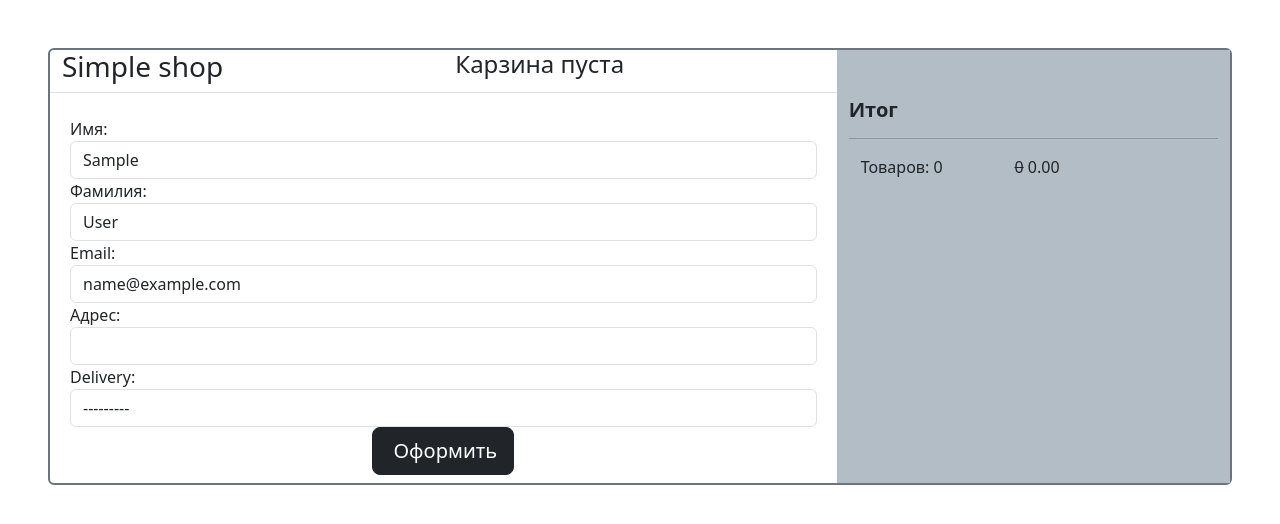
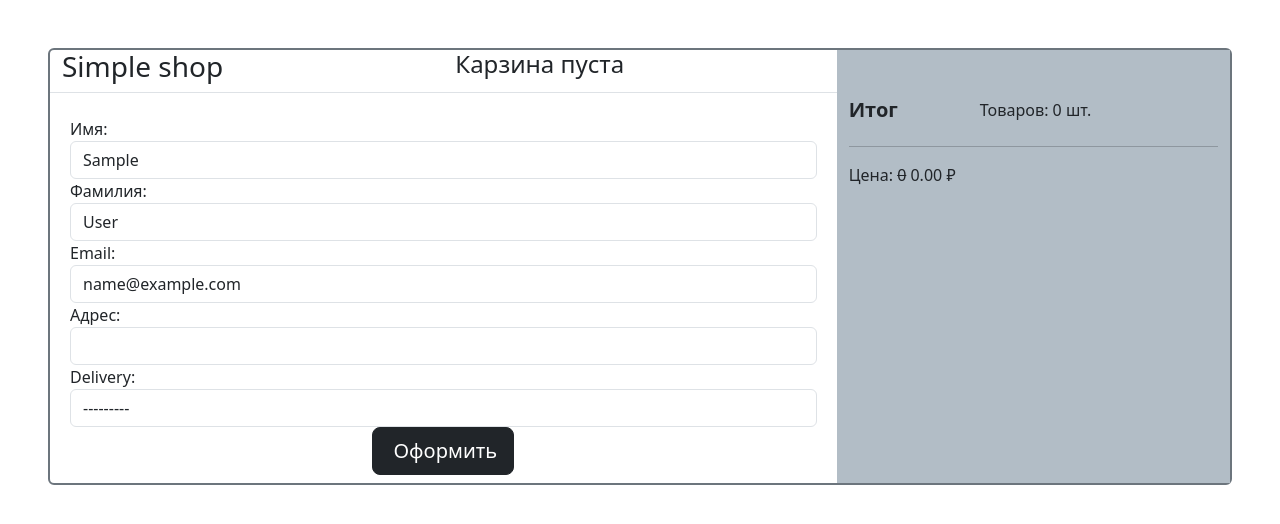
Before and after one commit to maksimuspiter/simple_shop_final_proj, a Django app: page /orders/create/ in a window 1280 px wide. Shown: the top 524 px of the page. Run offline with Django 4.2, Linux system fonts and the light colour scheme; a user stored in the database is signed in; tables that the repository leaves empty hold one stand-in row (values such as "Sample post").

Commit message:
refactor template

```diff
--- a/myshop/cart/templates/cart/cart.html
+++ b/myshop/cart/templates/cart/cart.html
@@ -58,9 +58,8 @@
 {% endblock %}
 
 {% block right_side %}
-<div class="row">
-    <div class="col">Товаров: <span id="cart_quantity">{{cart|length}}</span></div>
-    <div class="col"><span id="cart_total_price">{{ cart.get_total_price }}</span></div>
+<div>
+   <span>Цена:</span><span id="cart_total_price">{{ cart.get_total_price }}</span><span> ₽</span>
 </div>
 <div class="mt-3 text-center">
     {% if cart|length > 0%}
--- a/myshop/orders/static/orders/js/add_promo_code.js
+++ b/myshop/orders/static/orders/js/add_promo_code.js
@@ -50,7 +50,7 @@ function change_price(
     total_price_result_second_id
   );
 
-  total_price_result_before_and_after_cupon.innerHTML = `<span><s>${price_before_discount}</s></span><span> ${price_after_discount}</span>`;
+  total_price_result_before_and_after_cupon.innerHTML = `<span>Цена: </span> <span><s>${price_before_discount}</s></span><span> ${price_after_discount}</span><span> ₽</span>`;
   total_price_result.innerHTML = price_after_discount;
 }
 function change_discount_value(value) {
--- a/myshop/orders/templates/orders/order/create.html
+++ b/myshop/orders/templates/orders/order/create.html
@@ -21,16 +21,12 @@
 {% endblock %}
 
 {% block right_side %}
-<div class="row p-0 m-0 mb-4">
-  <div class="col-5">Товаров: <span id="cart_quantity">{{cart|length}}</span></div>
-  <div class="col-7" id="total_price_result_before_and_after_cupon">
-
+<div class="p-0 m-0 mb-4 p-0" id="total_price_result_before_and_after_cupon">
     {% if activated_cupon %}
-      <span><s>{{ cart.get_total_price }}</s></span><span> {{ cart.get_total_price_with_discount|floatformat:2}}</span>
+    <span>Цена: </span><span><s>{{ cart.get_total_price }}</s></span><span> {{ cart.get_total_price_with_discount|floatformat:2}}</span><span><span> ₽</span>
     {% else %}
       <span>{{ cart.get_total_price }}</span>
     {% endif %}
-    </div>
 </div>
 {% if cart|length > 0%}
 
--- a/myshop/templates/base_cart/base_cart.html
+++ b/myshop/templates/base_cart/base_cart.html
@@ -36,15 +36,18 @@
         </div>
         <div class="container col-4" id="right-side" style="background-color:#b2bdc6">
             <div class="mt-3">
-                <div class="mt-5">
-                    <h5><b>Итог</b></h5>
+                <div class="row mt-5">
+                    <div class="col-4">
+                        <h5><b>Итог</b></h5>
+                    </div>
+                    <div class="col-8">
+                        Товаров: <span id="cart_quantity">{{cart|length}}</span><span> шт.</span>
+                    </div>
                 </div>
                 <hr>
                 {% block right_side %}
                 {% endblock %}
             </div>
-
-
         </div>
     </main>
 
```
